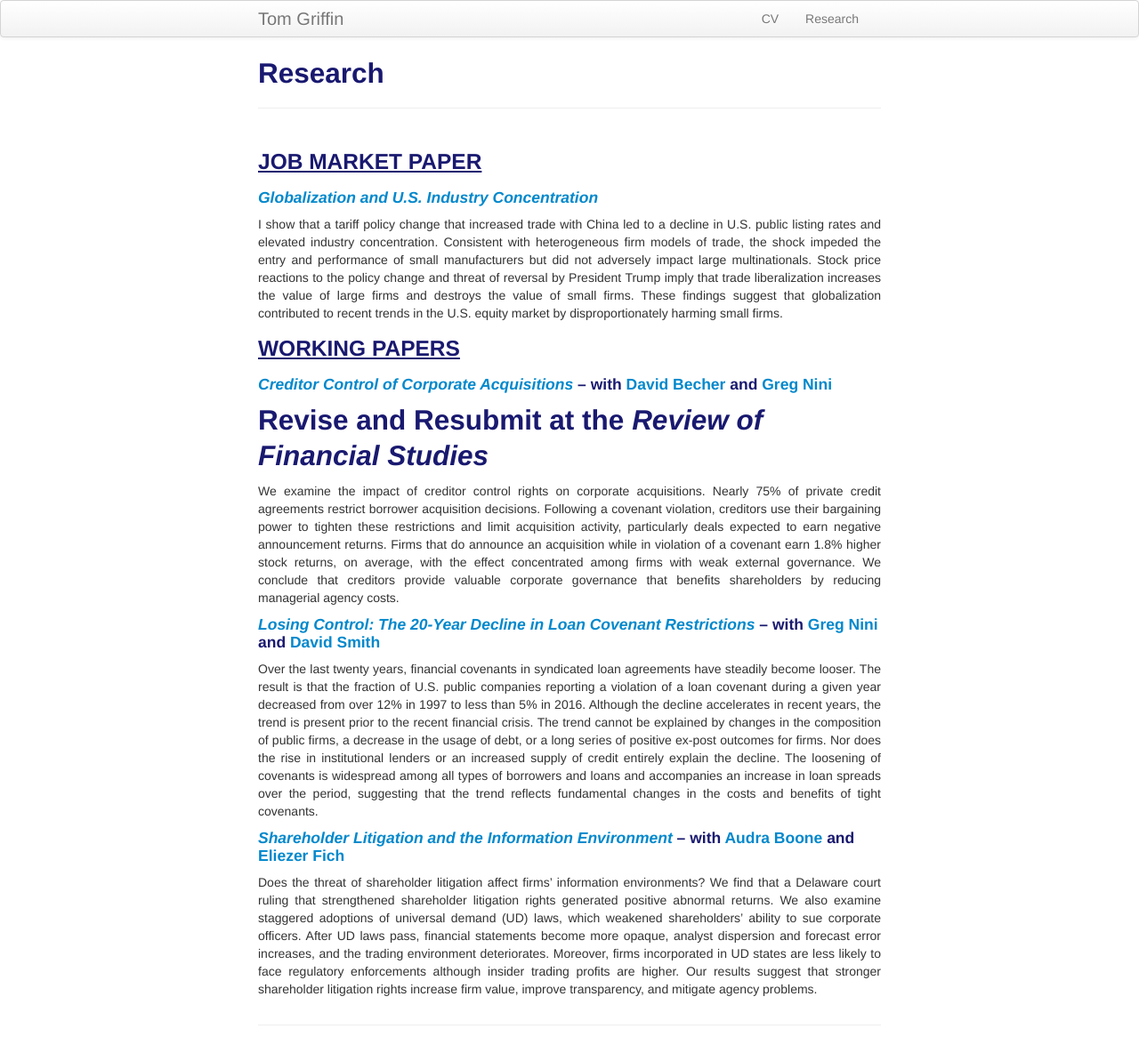
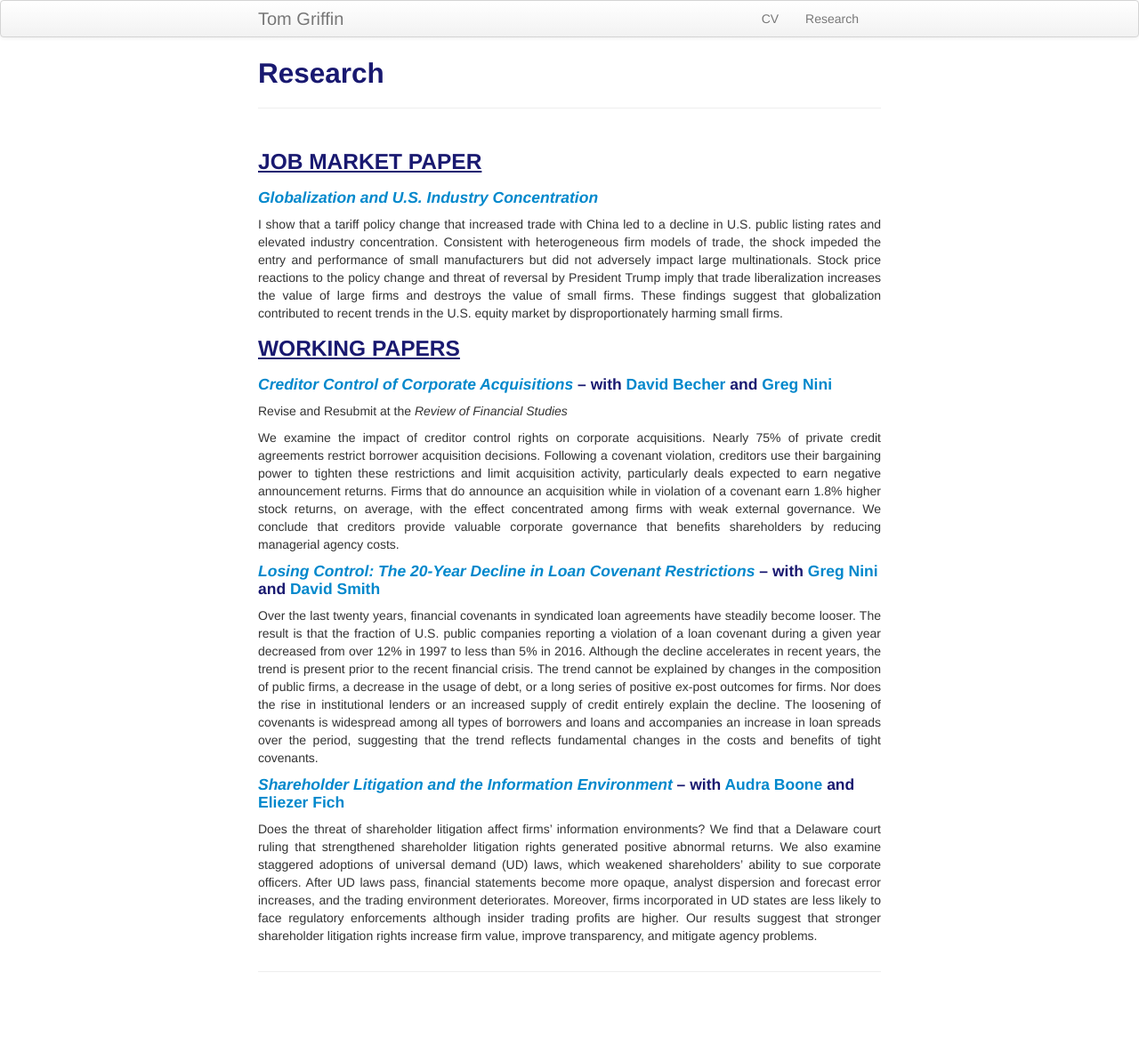
Before and after one commit to ThomasPGriffin/thomaspgriffin.github.io, a Jekyll site: the page built from pages/research.md, in a window 1280 px wide. Shown: the whole page at 89% size. Built offline with Jekyll 4.4.1, drawn with Linux system fonts in a browser that asks for light colours; after the commit the page ends 1124 px from its top, so only the background shows below that.

```diff
--- a/pages/research.md
+++ b/pages/research.md
@@ -14,7 +14,7 @@ I show that a tariff policy change that increased trade with China led to a decl
 ### <u>WORKING PAPERS<u>
 
 #### *[Creditor Control of Corporate Acquisitions]({{ BASE_PATH}}/pages/bgn_20181120.pdf)* – with <a href="https://www.lebow.drexel.edu/people/davidbecher">David Becher</a> and <a href="https://sites.google.com/view/gregnini/home">Greg Nini</a>
-## Revise and Resubmit at the *Review of Financial Studies*
+Revise and Resubmit at the *Review of Financial Studies*
 <div align="justify">
 We examine the impact of creditor control rights on corporate acquisitions. Nearly 75% of private credit
 agreements restrict borrower acquisition decisions. Following a covenant violation, creditors use their
```
